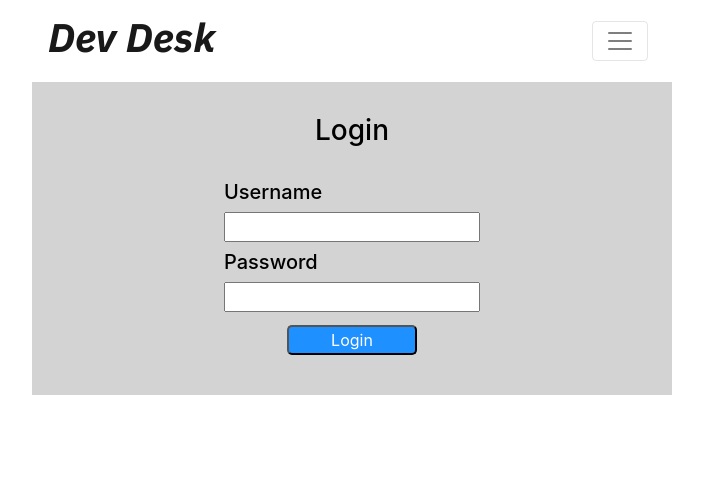
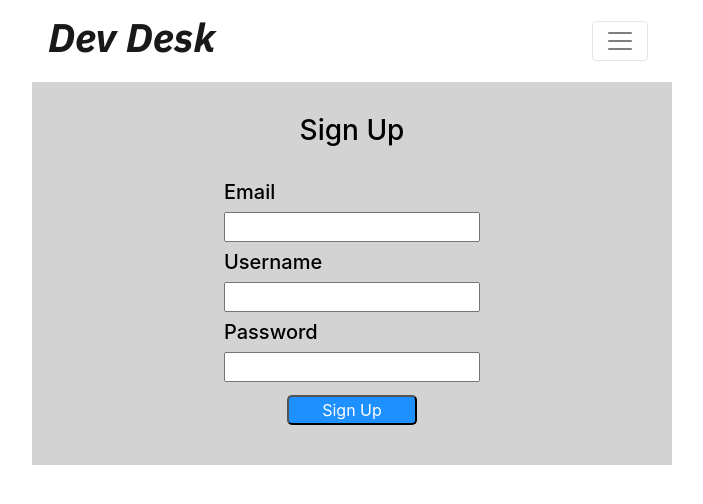
Before and after one commit to Build-Week-Dev-Desk-1/Frontend, a React (Create React App) app in the folder dev-desk/: page / in a window 1280 px wide. Shown: the top 504 px of the page, without its empty margins (288-991 px from the left). Built offline with nearby package versions, Linux system fonts and the light colour scheme.

Commit message:
Made some chenges to routing.

```diff
--- a/dev-desk/src/App.js
+++ b/dev-desk/src/App.js
@@ -44,7 +44,7 @@
       <Header />
       <Switch>
         <div className='login-splash'>
-          <Route exact path='/' component={Login} />
+          <Route exact path='/' component={Signup} />
           <Route path='/login' component={Login} />
           <Route path='/signup' component={Signup} />
         </div>
--- a/dev-desk/src/components/PrivateRoute.js
+++ b/dev-desk/src/components/PrivateRoute.js
@@ -9,7 +9,7 @@
         if (localStorage.getItem("token")) {
           return <Component {...props} />;
         } else {
-          return <Redirect to='/' />;
+          return <Redirect to='/login' />;
         }
       }}
     />
```
